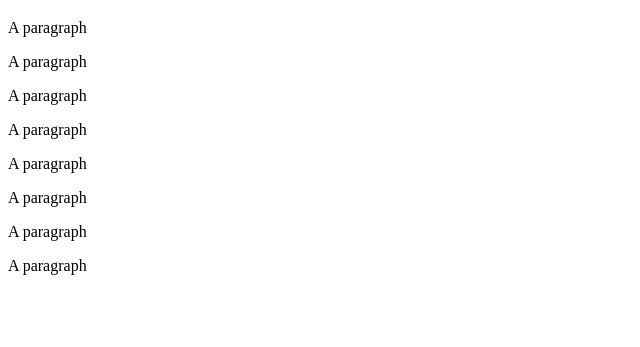
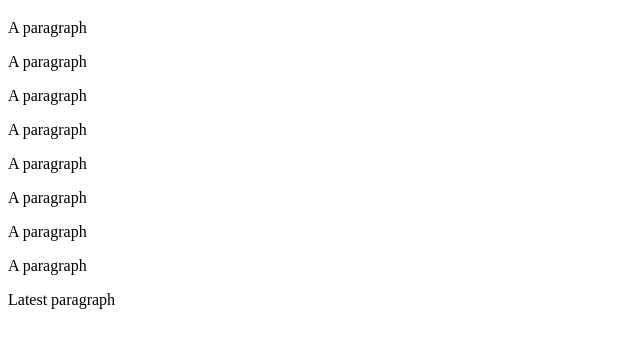
Before and after one commit to Lade040/ticket, a plain HTML site: page index.html in a window 1280 px wide. Shown: the part 61-408 px from the top of the page, without its empty margins (0-640 px from the left). Drawn offline with Linux system fonts and the light colour scheme.

Commit message:
Update index.html

```diff
--- a/index.html
+++ b/index.html
@@ -15,6 +15,7 @@
 	<p>A paragraph</p>
 	<p>A paragraph</p>
 	<p>A paragraph</p>
+	<p>Latest paragraph</p>
 
 </body>
 </html>
```
